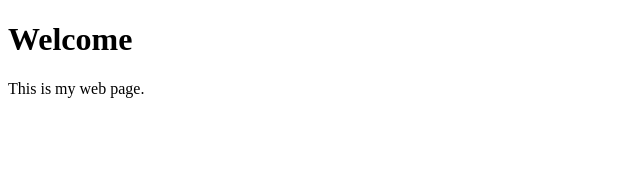
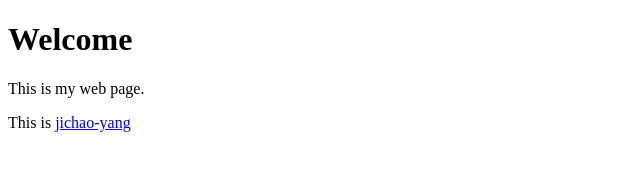
Before and after one commit to Chen-Xuying/chen-xuying.github.io, a plain HTML site: page index.html in a window 1280 px wide. Shown: the whole page, without its empty margins (0-640 px from the left). Drawn offline with Linux system fonts and the light colour scheme.

Commit message:
feat: added friend link

```diff
--- a/index.html
+++ b/index.html
@@ -9,5 +9,6 @@
 <body>
     <h1>Welcome</h1>
     <p>This is my web page.</p>
+    <p>This is <a href="www.jichaoyang.com">jichao-yang</a></p>
 </body>
 </html>
```
